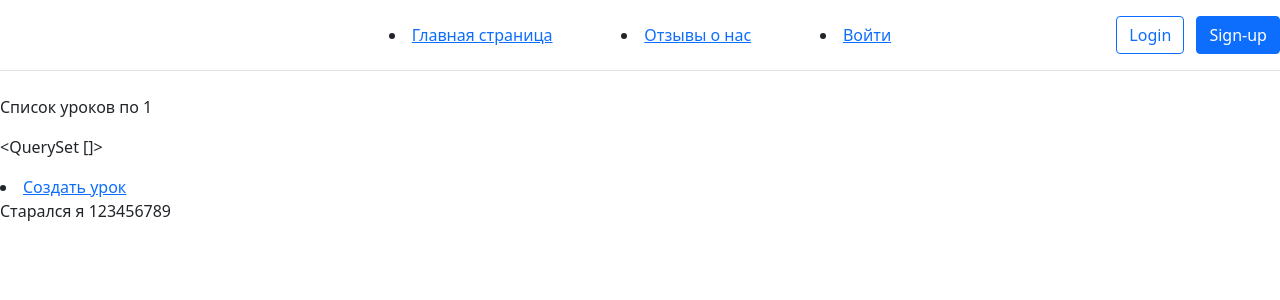
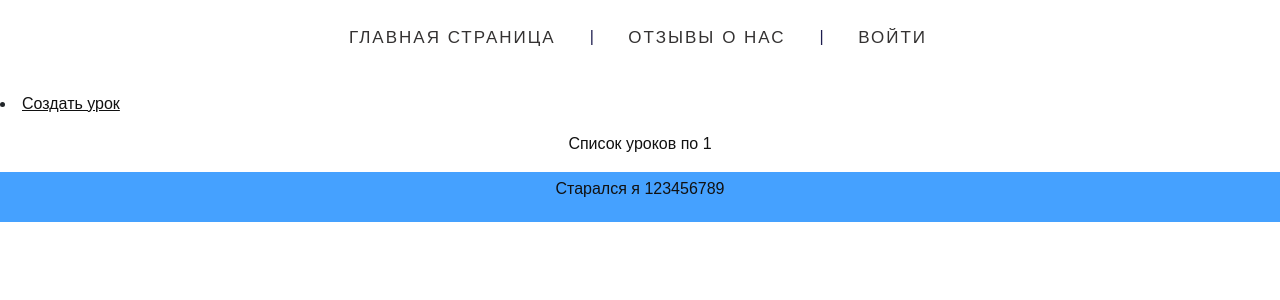
Before and after one commit to OKE1204/Daria_RuLit, a Django app: page /lessons/1/ in a window 1280 px wide. Shown: the top 300 px of the page. Run offline with Django 4.2, Linux system fonts and the light colour scheme; data that the repository does not hold is empty.

Commit message:
22/05/2022

```diff
--- a/Daria_RuLit/settings.py
+++ b/Daria_RuLit/settings.py
@@ -134,5 +134,5 @@ STATICFILES_DIRS = [
 DEFAULT_AUTO_FIELD = 'django.db.models.BigAutoField'
 
 
-LOGIN_REDIRECT_URL = 'Home'
-LOGOUT_REDIRECT_URL = 'Home'
+LOGIN_REDIRECT_URL = 'home'
+LOGOUT_REDIRECT_URL = 'home'
--- a/main/urls.py
+++ b/main/urls.py
@@ -2,8 +2,9 @@ from django.urls import path
 from . import views
 
 
-urlpatterns = [
+urlpatterns = {
     path('', views.home, name='home'),
-    path('lessons/<str:subject1>/', views.lessons_list, name='lessons_list'),
+    path('lessons/<str:subject>/', views.lessons_list, name='lessons_list'),
     path('create/', views.lesson_create, name='create'),
-]
+    path('lessons/page/<int:lesson_id>/', views.lesson_view, name='lesson'),
+}
--- a/main/views.py
+++ b/main/views.py
@@ -1,5 +1,5 @@
 from typing import Dict, Union
-from django.shortcuts import render, redirect, HttpResponseRedirect
+from django.shortcuts import render, redirect, HttpResponseRedirect, get_object_or_404
 from main.models import Lesson, MediaContent
 from .forms import LessonForm
 
@@ -8,10 +8,25 @@ def home(request):
     return render(request, 'home.html')
 
 
-def lessons_list(request, subject1):
-    lessons = Lesson.objects.filter(subject=subject1)
-    context = {'title': subject1, 'lessons': lessons}
+def lessons_list(request, subject):
+    lessons = Lesson.objects.filter(subject=subject)
+    lesson_name = Lesson.objects.all()
+    context = {
+        'title': subject,
+        'lessons': lessons,
+        'lesson_name': lesson_name,
+        'url_name': "lesson_page",
+    }
     return render(request, 'lessons_list.html', context)
+
+
+def lesson_view(request, lesson_id):
+    lesson = get_object_or_404(Lesson, id=lesson_id)
+    context = {
+        "lesson": lesson,
+        "url_name": "lesson_page",
+    }
+    return render(request, 'main/lesson.html', context)
 
 
 def lesson_create(request):
@@ -19,14 +34,17 @@ def lesson_create(request):
     if request.method == 'POST':
         form = LessonForm(request.POST)
         if form.is_valid():
+
             content_file = []
             content_audio = []
             for a in request.FILES.getlist('content_file'):
                 content_file.append(MediaContent.objects.create(file=a, title=a.name))
             for a in request.FILES.getlist('content_audio'):
                 content_audio.append(MediaContent.objects.create(file=a, title=a.name))
-            lesson = form.save(commit=False) #так как commit=False, не сохроняет в базу данных, а создает объект класса
+            lesson = form.save(
+                commit=False)  # так как commit=False, не сохроняет в базу данных, а создает объект класса
             lesson.author = request.user
+            lesson.subject = request.GET.get('subject')
             lesson.save()
             lesson.content_file.add(*content_file)
             lesson.content_audio.add(*content_audio)
@@ -39,47 +57,6 @@ def lesson_create(request):
     context = {
         'form': form,
         'error': error
-        }
+    }
 
     return render(request, 'main/lesson_create.html', context)
-
-
-# def upload_file(request):
-#     if request.method == 'POST':
-#         form = UploadFileForm(request.POST, request.FILES)
-#         if form.is_valid():
-#             content_file(request.FILES['file'])
-#             return HttpResponseRedirect('/success/url/')
-#     else:
-#         form = UploadFileForm()
-#     return render(request, 'main/lesson_create.html', {'form': form})
-
-
-
-
-# def lesson_create(request):
-#     error = ' '
-#     if request.method == 'POST' and request.FILES['content_file'] and request.FILES['content_audio'] :
-#         form = LessonForm(request.POST)
-#         if form.is_valid():
-#             form.content_audio = request.FILES('lessonaudio')
-#             form.content_file = request.FILES('lessonfile')
-#             filesave = FileSystemStorage()
-#             filename = filesave.save(name="content_file", content='lessonfile')
-#             audioname = filesave.save(name="content_audio", content='lessonaudio')
-#             uploaded_file_url = filesave.url(filename)
-#             uploaded_audio_url = filesave.url(audioname)
-#             form.author = request.user
-#             form.save()
-#             return redirect('home', {uploaded_file_url, uploaded_audio_url})
-#         else:
-#             error = 'Форма заполнена не верно!'
-#
-#     form = LessonForm()
-#
-#     context = {
-#         'form': form,
-#         'error': error
-#         }
-#
-#     return render(request, 'main/lesson_create.html', context)
--- a/static/style/base.css
+++ b/static/style/base.css
@@ -8,6 +8,15 @@ body {
 
 
 p {
+    color: #111111; /* цвет текста параграфов */
+    font-family: 'Constantia', sans-serif; /* гарнитура шрифта параграфов */
+    font-size: 100%; /* размер шрифта */
+    text-align: center; /* текст по центру */
+    /*border: 5px green double; /* стили рамки */
+}
+
+
+a {
     color: #111111; /* цвет текста параграфов */
     font-family: 'Constantia', sans-serif; /* гарнитура шрифта параграфов */
     font-size: 100%; /* размер шрифта */
@@ -43,21 +52,24 @@ footer {
 
 .img {
     height: 100px;
-       width: 100px;
+    width: 100px;
 }
 
-<!--
-Навигация
+/*<!--Навигация-->*/
 
--->
+
+header {
+    float: top;
+    text-align: center;
+    background: blue;
+}
 
 
 .menu-main {
     list-style: none;
     margin-left: auto;
     margin-right: auto;
-    padding: 125px 0 5px;
-    text-align: center;
+    padding: 25px 0 5px;
     background: white;
 }
 
@@ -136,3 +148,9 @@ footer {
         margin: 0 30px;
     }
 }
+
+
+.leftimg {
+    float:left; /* Выравнивание по левому краю */
+    margin: 7px 7px 7px 0; /* Отступы вокруг картинки */
+   }
--- a/templates/base.html
+++ b/templates/base.html
@@ -3,21 +3,30 @@
 <!doctype html>
 <html lang="ru">
 <head>
-    <link href="https://cdn.jsdelivr.net/npm/bootstrap@5.1.3/dist/css/bootstrap.min.css" rel="stylesheet" integrity="sha384-1BmE4kWBq78iYhFldvKuhfTAU6auU8tT94WrHftjDbrCEXSU1oBoqyl2QvZ6jIW3" crossorigin="anonymous">
+    <link href="https://cdn.jsdelivr.net/npm/bootstrap@5.1.3/dist/css/bootstrap.min.css"
+          rel="stylesheet"
+          integrity="sha384-1BmE4kWBq78iYhFldvKuhfTAU6auU8tT94WrHftjDbrCEXSU1oBoqyl2QvZ6jIW3"
+          crossorigin="anonymous"/>
+    <link rel="stylesheet"
+          type="text/css"
+          href="{% static 'style/base.css' %}"/>
     <meta charset="UTF-8">
     <meta name="viewport"
           content="width=device-width, user-scalable=no, initial-scale=1.0, maximum-scale=1.0, minimum-scale=1.0">
     <meta http-equiv="X-UA-Compatible" content="ie=edge">
-{#    <link rel="stylesheet" type="text/css" href="{% static 'style/base.css' %}">#}
     <title>{% block title %}{% endblock %}</title>
 </head>
-<body>
-<header class="d-flex flex-wrap align-items-center justify-content-center justify-content-md-between py-3 mb-4 border-bottom">
-      <a href="/" class="d-flex align-items-center col-md-3 mb-2 mb-md-0 text-dark text-decoration-none">
-        <svg class="bi me-2" width="40" height="32" role="img" aria-label="Bootstrap"><use xlink:href="#bootstrap"></use></svg>
-      </a>
 
-      <li><a href="/">Главная страница</a></li>
+
+<header>
+    {#<header class="d-flex flex-wrap align-items-center justify-content-center justify-content-md-between py-3 mb-4 border-bottom">#}
+    {#    <a href="/" class="d-flex align-items-center col-md-3 mb-2 mb-md-0 text-dark text-decoration-none">#}
+    {#        <svg class="bi me-2" width="40" height="32" role="img" aria-label="Bootstrap">#}
+    {#            <use xlink:href="#bootstrap"></use>#}
+    {#        </svg>#}
+    {#    </a>#}
+    <ul class="menu-main">
+        <li><a href="/">Главная страница</a></li>
         {% if user.is_authenticated %}
             <li><a href="http://127.0.0.1:8000/lessons/russian">Русский язык</a></li>
             <li><a href="http://127.0.0.1:8000/lessons/literature">Литература</a></li>
@@ -29,11 +38,10 @@
             <li><a href="#">Отзывы о нас</a></li>
             <li><a href="http://127.0.0.1:8000/accounts/login/">Войти</a></li>
         {% endif %}
-      <div class="col-md-3 text-end">
-        <button type="button" class="btn btn-outline-primary me-2">Login</button>
-        <button type="button" class="btn btn-primary">Sign-up</button>
-      </div>
-    </header>
+        {#        <button type="button" class="btn btn-outline-primary me-2">Login</button>#}
+        {#        <button type="button" class="btn btn-primary">Sign-up</button>#}
+    </ul>
+</header>
 {#<header>#}
 {##}
 {##}
@@ -53,6 +61,7 @@
 {#        {% endif %}#}
 {#    </ul>#}
 {#</header>#}
+<body>
 {% if user.is_authenticated %}
     <p> Привет, {{ user.username }}!</p>
 {% else %}
--- a/templates/home.html
+++ b/templates/home.html
@@ -6,7 +6,9 @@
 
 {% block content %}
     <def>
-        <p>Даша сюда напишет описание</p>
+        <p><img src="https://upload.wikimedia.org/wikipedia/commons/thumb/1/1e/PushkinLev1.jpg/300px-PushkinLev1.jpg" width="132" height="174" class="leftimg">  Вам точно нужен репетитор русского языка? Казалось бы - глупый вопрос, если вы уже искали репетитора и попали на наш сайт. Но есть один важный момент! Часто нет смысла брать уроки только русского - изучение русской литературы также важно. Либо для подготовки к ЕГЭ для поступления в гуманитарные ВУЗы или СПбГУ. Либо в целом для поднятия общей грамотности. Даже простое чтение тоже улучшает грамотность и это общеизвестный факт.Впрочем, в некоторых случаях разумнее потратить время только на занятия по русскому. Например, когда он является самым проблемным и по нему у ребенка двойки и надо срочно исправлять ситуацию. Или если до ЕГЭ или ОГЭ осталось совсем немного. Тогда есть смысл заниматься только русским языком и очень желательно с репетитором. Почти все хоть как-то сдают ЕГЭ, но на высокие баллы пишет экзамен только четверть. Вот что говорит статистика за 2015-2016 годы:
+В 2016 году не сдавшие ЕГЭ по русскому языку составили 1% от всех тестируемых, количество же учащихся, набравших свыше 80 баллов, увеличилось на 5.5% по сравнению с 2015 годом, когда высокие баллы получили 20% экзаменующихся (в 2016 – 25,5%). Также выросло число учеников, показавших результаты свыше 90 баллов.
+  Это вполне примечательная информация. Стоит задуматься, как попасть в верхние 20-25%, если стоит, конечно, задача пройти в хороший ВУЗ на бюджет. И как найти такого преподавателя, который поможет с этой задачей справиться.</p>
     </def>
-    <img src="https://upload.wikimedia.org/wikipedia/commons/thumb/1/1e/PushkinLev1.jpg/300px-PushkinLev1.jpg">
+
 {% endblock %}
--- a/templates/lessons_list.html
+++ b/templates/lessons_list.html
@@ -1,13 +1,15 @@
 {% extends 'base.html' %}
 
 {% block title %}
-{{ title }}
+    {{ title }}
 {% endblock %}
+{% block content %}
+    <p><li><a href="http://127.0.0.1:8000/create?subject={{ title }}">Создать урок</a></li></p>
+    <p>Список уроков по {{ title }}</p>
+    {% for n in lessons %}
+        <p><a href="http://127.0.0.1:8000/lessons/page/{{ n.id }}">{{ n.name }}</a></p>
+        <p>{{ n.content }}</p>
+        <p>_______________________</p></br>
+    {% endfor %}
 
-{% block content %}
-    <def>
-        <p>Список уроков по {{ title }}</p>
-        <p>{{ lessons }}</p>
-        <li><a href="http://127.0.0.1:8000/create">Создать урок</a></li>
-    </def>
 {% endblock %}
```
Also changed, not shown: main/forms.py (+2 -13 lines), templates/main/lesson.html (+7 -2 lines).
